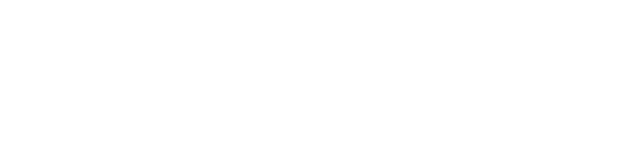
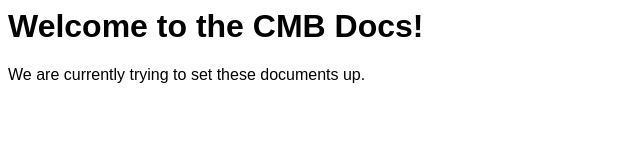
Before and after one commit to CreativeMasterBonin/cmb-docs, a plain HTML site: page index.html in a window 1280 px wide. Shown: the whole page, without its empty margins (0-640 px from the left). Drawn offline with Linux system fonts and the light colour scheme.

Commit message:
added base info to webpage

```diff
--- a/index.html
+++ b/index.html
@@ -1 +1,11 @@
-<html></html>
+<html lang="en">
+<head>
+    <link rel="stylesheet" href="main.css">
+</head>
+<body>
+
+<h1>Welcome to the CMB Docs!</h1>
+<p>We are currently trying to set these documents up.</p>
+
+</body>
+</html>
--- /dev/null
+++ b/main.css
@@ -0,0 +1,7 @@
+h1{
+    font-family: Arial, Helvetica, sans-serif;
+    color:black;
+}
+p{
+    font-family: Arial, Helvetica, sans-serif;
+}
```
